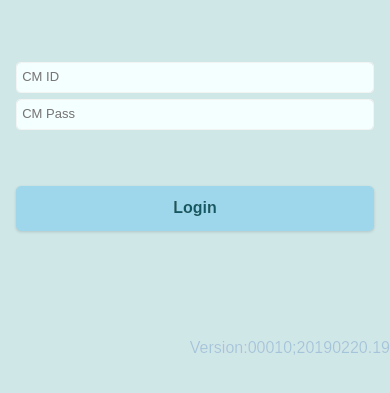
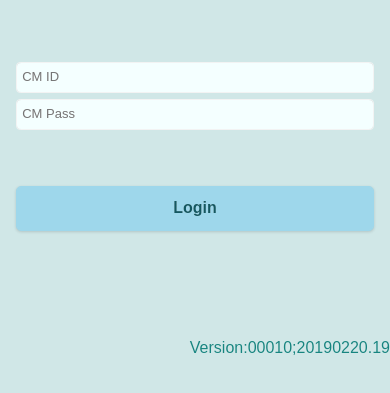
Before and after one commit to bitsway/uni_heTest, a plain HTML site: page www/index.html in a window 390 px wide. Shown: the part 47-440 px from the top of the page. Drawn offline with Linux system fonts and the light colour scheme; some packages are replaced by stand-ins of ours.

Commit message:
t 7 20190220

```diff
--- a/www/index.html
+++ b/www/index.html
@@ -370,7 +370,7 @@ function MM_jumpMenu(targ,selObj,restore){ //v3.0
             </div>
 
 
-			<div align="right"  style="color:#A4C5D9; width:100%; ">Version:00010;20190220.19</div>
+			<div align="right"  style="color:#168580; width:100%; ">Version:00010;20190220.19</div>
         </div><!--/login page-->
 
      <!--  ====================== routePage ======================  -->
```
